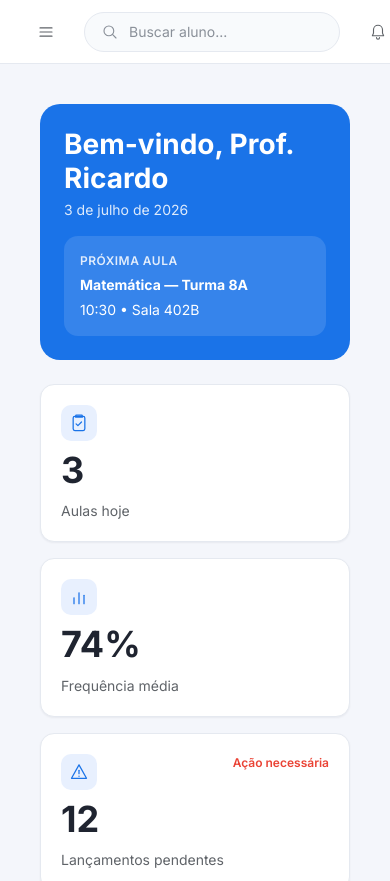
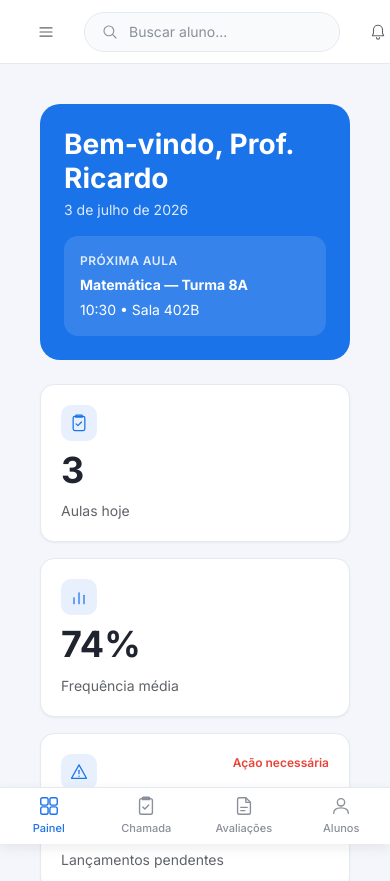
Before and after one commit to emersonjds/radar, a Next.js app: page / in a window 390 px wide. Shown: the top 881 px of the page. Built offline with nearby package versions, Linux system fonts and the light colour scheme.

Commit message:
add mobile bottom tab bar

```diff
--- a/src/app/globals.css
+++ b/src/app/globals.css
@@ -40,6 +40,7 @@
 
   /* Typography — Inter loaded via next/font, exposed as --font-inter */
   --font-sans: var(--font-inter), system-ui, -apple-system, "Segoe UI", sans-serif;
+  --text-2xs: 0.6875rem;
   --text-xs: 0.75rem;
   --text-sm: 0.875rem;
   --text-base: 1rem;
--- a/src/widgets/app-shell/AppShell.module.css
+++ b/src/widgets/app-shell/AppShell.module.css
@@ -52,7 +52,15 @@
 .main {
   flex: 1;
   padding: var(--space-6);
+  /* Clear the fixed mobile bottom nav (~56px + safe-area). */
+  padding-bottom: calc(var(--space-6) + 56px + env(safe-area-inset-bottom));
   max-width: 1400px;
   width: 100%;
   margin-inline: auto;
 }
+
+@media (min-width: 1024px) {
+  .main {
+    padding-bottom: var(--space-6);
+  }
+}
--- a/src/widgets/app-shell/AppShell.tsx
+++ b/src/widgets/app-shell/AppShell.tsx
@@ -3,6 +3,7 @@
 import { useState, type ReactNode } from "react";
 import { useSession } from "@/features/session/use-session";
 import { cx } from "@/shared/ui/cx";
+import { BottomNav } from "./BottomNav";
 import { Sidebar } from "./Sidebar";
 import { Topbar } from "./Topbar";
 import styles from "./AppShell.module.css";
@@ -41,6 +42,7 @@ export function AppShell({ children }: AppShellProps) {
         />
         <main className={styles.main}>{children}</main>
       </div>
+      <BottomNav role={role} />
     </div>
   );
 }
--- /dev/null
+++ b/src/widgets/app-shell/BottomNav.module.css
@@ -0,0 +1,43 @@
+.bar {
+  position: fixed;
+  inset: auto 0 0 0;
+  z-index: var(--z-sticky);
+  display: grid;
+  grid-auto-flow: column;
+  grid-auto-columns: 1fr;
+  background: var(--color-surface);
+  border-top: 1px solid var(--color-border);
+  padding-bottom: env(safe-area-inset-bottom);
+  box-shadow: var(--shadow-md);
+}
+
+/* Desktop uses the sidebar; the bottom bar is the mobile primary nav. */
+@media (min-width: 1024px) {
+  .bar {
+    display: none;
+  }
+}
+
+.item {
+  display: flex;
+  flex-direction: column;
+  align-items: center;
+  justify-content: center;
+  gap: 3px;
+  min-height: 56px;
+  color: var(--color-text-subtle);
+  transition: color 150ms ease;
+}
+
+.item:hover {
+  color: var(--color-text-muted);
+}
+
+.itemAtivo {
+  color: var(--color-primary);
+}
+
+.label {
+  font-size: var(--text-2xs);
+  font-weight: var(--weight-medium);
+}
--- /dev/null
+++ b/src/widgets/app-shell/BottomNav.tsx
@@ -0,0 +1,37 @@
+"use client";
+
+import Link from "next/link";
+import { usePathname } from "next/navigation";
+import type { Role } from "@/entities/profile/model";
+import { navForRole } from "@/shared/config/navigation";
+import { Icon } from "@/shared/ui/Icon/Icon";
+import { cx } from "@/shared/ui/cx";
+import styles from "./BottomNav.module.css";
+
+export interface BottomNavProps {
+  role: Role;
+}
+
+export function BottomNav({ role }: BottomNavProps) {
+  const pathname = usePathname();
+  const itens = navForRole(role);
+
+  return (
+    <nav className={styles.bar} aria-label="Navegação inferior">
+      {itens.map((item) => {
+        const ativo = item.href === "/" ? pathname === "/" : pathname.startsWith(item.href);
+        return (
+          <Link
+            key={item.href}
+            href={item.href}
+            className={cx(styles.item, ativo && styles.itemAtivo)}
+            aria-current={ativo ? "page" : undefined}
+          >
+            <Icon name={item.icon} size={22} />
+            <span className={styles.label}>{item.label}</span>
+          </Link>
+        );
+      })}
+    </nav>
+  );
+}
```
